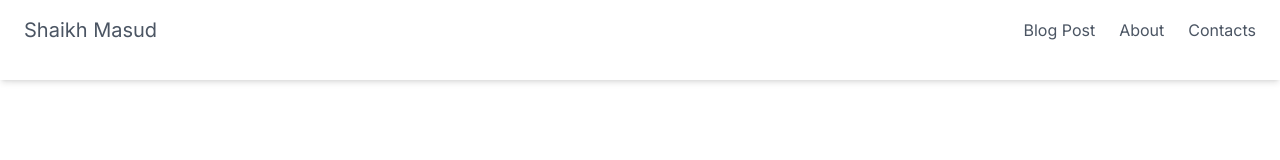
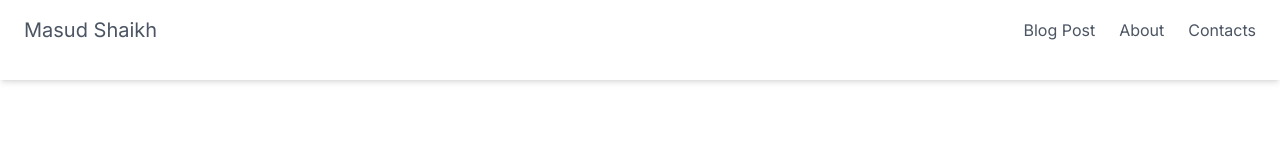
Before and after one commit to ShaikhMasud/BlogPost, a Next.js app: page /contact in a window 1280 px wide. Shown: the top 160 px of the page. Built offline with nearby package versions, Linux system fonts and the light colour scheme.

Commit message:
Final commit

```diff
--- a/src/components/Navbar.tsx
+++ b/src/components/Navbar.tsx
@@ -7,7 +7,7 @@ const Navbar = () => {
       <header className="fixed w-full top-0 left-0 z-20 text-white">
     <div className="container mx-auto py-4 px-6 flex items-center justify-between">
       <Link className="flex items-center text-gray-600 text-xl" href="/">
-        <h3>Shaikh Masud</h3>
+        <h3>Masud Shaikh</h3>
       </Link>
 
       <nav>
```
